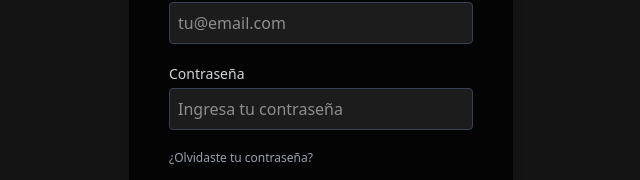
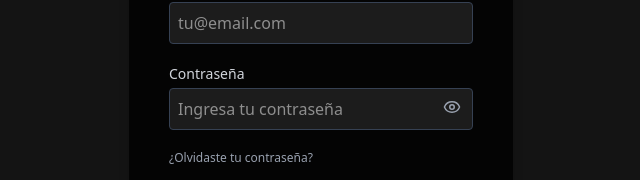
Before and after one commit to benjaminrizo/leaderflix-frontend, a React (Vite) app: page /sign_in in a window 1280 px wide. Shown: the part 458-638 px from the top of the page, without its empty margins (319-959 px from the left). Built offline with nearby package versions, Linux system fonts and the light colour scheme.

Commit message:
cambie el color de los botones de eliminar y editar perfil, se añadio la opcion de ver contraseña al sign_in

```diff
--- a/src/pages/profile.tsx
+++ b/src/pages/profile.tsx
@@ -71,14 +71,14 @@ export default function Profile() {
               <div className="flex flex-col items-center gap-4 mt-6">
                 <button
                   onClick={() => setIsEditing(true)}
-                  className="px-8 py-3 bg-red-600 hover:bg-red-700 rounded-xl font-semibold transition shadow-md"
+                  className="px-8 py-3 bg-gray-600 hover:bg-red-700 rounded-xl font-semibold transition shadow-md"
                 >
                   Editar perfil
                 </button>
 
                 <button
                   onClick={handleDelete}
-                  className="px-8 py-3 bg-gray-700 hover:bg-gray-600 rounded-xl font-semibold transition shadow-md"
+                  className="px-8 py-3 bg-red-700 hover:bg-gray-600 rounded-xl font-semibold transition shadow-md"
                 >
                   Eliminar perfil
                 </button>
--- a/src/pages/sign_in.tsx
+++ b/src/pages/sign_in.tsx
@@ -1,11 +1,13 @@
 import React, { useState } from "react";
-import { Link, useNavigate} from "react-router-dom";
+import { Link, useNavigate } from "react-router-dom";
 import { loginUsuario } from "../services/api";
+import { Eye, EyeOff } from "lucide-react";
 
 const SignIn: React.FC = () => {
   const navigate = useNavigate();
   const [usuario, setUsuario] = useState("");
   const [contrasena, setContrasena] = useState("");
+  const [mostrarContrasena, setMostrarContrasena] = useState(false);
   const [aceptaTerminos, setAceptaTerminos] = useState(false);
   const [errores, setErrores] = useState<string[]>([]);
 
@@ -25,7 +27,6 @@ const SignIn: React.FC = () => {
 
     const nuevosErrores: string[] = [];
 
-    // Validar todos los campos
     if (!usuario) {
       nuevosErrores.push("El correo electrónico es obligatorio.");
     } else if (!validarEmail(usuario)) {
@@ -44,7 +45,6 @@ const SignIn: React.FC = () => {
       nuevosErrores.push("Debes aceptar los Términos y Condiciones.");
     }
 
-    // Si hay errores, mostrarlos y detener
     if (nuevosErrores.length > 0) {
       setErrores(nuevosErrores);
       return;
@@ -53,13 +53,12 @@ const SignIn: React.FC = () => {
     try {
       const data = await loginUsuario(usuario, contrasena);
 
-      //Guarda el token en localStorage
       if (data.token) {
         localStorage.setItem("token", data.token);
       }
 
       alert("Inicio de sesión exitoso");
-      navigate("/home"); // Redirige al dashboard o página principal
+      navigate("/home");
     } catch (error: any) {
       console.error("Error:", error);
       setErrores([error.message || "Credenciales inválidas."]);
@@ -91,15 +90,28 @@ const SignIn: React.FC = () => {
             />
           </div>
 
+          {/* Campo de contraseña con botón para mostrar/ocultar */}
           <div>
             <label className="block text-sm mb-1 text-gray-300">Contraseña</label>
+            <div className="relative">
               <input
-              type="password"
+                type={mostrarContrasena ? "text" : "password"}
                 value={contrasena}
                 onChange={(e) => setContrasena(e.target.value)}
-              className="w-full p-2 rounded bg-[#1c1c1c] border border-gray-700 focus:outline-none focus:border-red-600"
+                className="w-full p-2 rounded bg-[#1c1c1c] border border-gray-700 focus:outline-none focus:border-red-600 pr-10"
                 placeholder="Ingresa tu contraseña"
               />
+              <button
+                type="button"
+                onClick={() => setMostrarContrasena(!mostrarContrasena)}
+                className="absolute right-3 top-2.5 text-gray-400 hover:text-gray-200 transition"
+                aria-label={
+                  mostrarContrasena ? "Ocultar contraseña" : "Mostrar contraseña"
+                }
+              >
+                {mostrarContrasena ? <EyeOff size={18} /> : <Eye size={18} />}
+              </button>
+            </div>
           </div>
 
           <div className="flex justify-between text-xs text-gray-400">
@@ -107,7 +119,6 @@ const SignIn: React.FC = () => {
               ¿Olvidaste tu contraseña?
             </Link>
           </div>
-
 
           <div className="flex items-center justify-center space-x-2 text-xs text-gray-300">
             <input
@@ -118,7 +129,6 @@ const SignIn: React.FC = () => {
             />
             <label htmlFor="terms">Acepto Términos y Condiciones</label>
           </div>
-
 
           {errores.length > 0 && (
             <div className="bg-red-900/30 border border-red-600 rounded p-3 space-y-1">
```
Lines whose indentation alone changed are shown as unchanged.
